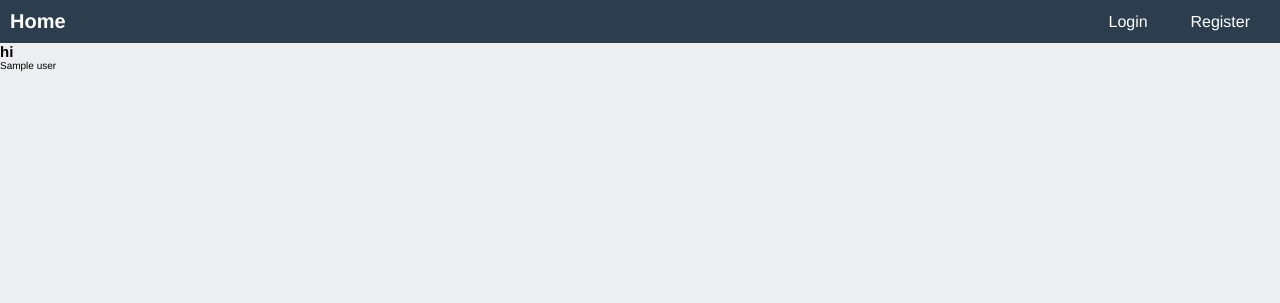
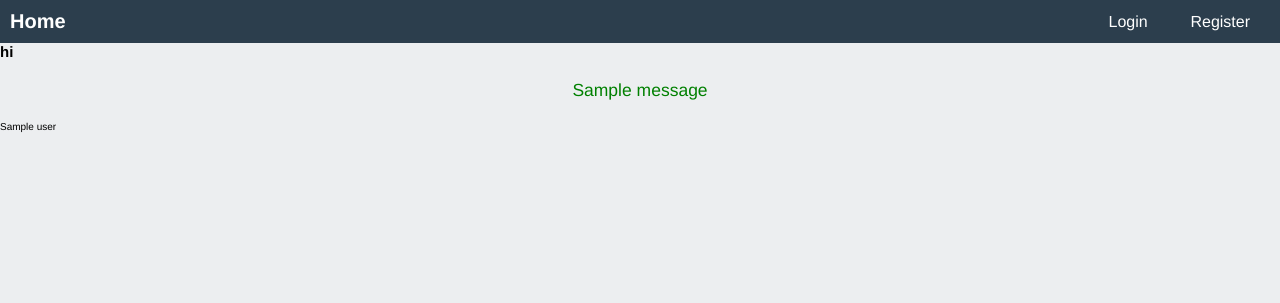
Before and after one commit to dragosbus/social-network, a Flask app: page / in a window 1280 px wide. Shown: the top 303 px of the page. Run offline with Flask 2, Linux system fonts and the light colour scheme; one stand-in notice (Sample message) is shown; a database or web service that is not in the repository returns one stand-in record (values such as "Sample title"); some libraries are stand-ins or nearby versions.

Commit message:
alert the user when the register is successfull and redirect it to the index page

```diff
--- a/project/app.py
+++ b/project/app.py
@@ -46,7 +46,8 @@ def register():
         values = (user_username, user_email, user_pass, datetime.now(), False)
 
         model.add_user(query, values)
-
+        flash('Registred Successfuly!')
+        return redirect(url_for('index'))
 
     return render_template('register.html')
 
--- a/project/static/css/style.css
+++ b/project/static/css/style.css
@@ -131,6 +131,14 @@ button[disabled] {
   text-align: center;
 }
 
+.success-flash {
+  margin: 2rem auto;
+  width: 100%;
+  font-size: 1.75rem;
+  color: green;
+  text-align: center;
+}
+
 @media (min-width: 660px) {
   .form {
     width: 65%;
--- a/project/templates/index.html
+++ b/project/templates/index.html
@@ -1,6 +1,15 @@
 {% extends 'base.html' %}
 {% block content %}
   <h2>hi</h2>
+  {% with messages = get_flashed_messages() %}
+  {% if messages %}
+    <ul class=flashes>
+    {% for message in messages %}
+      <li class="success-flash">{{ message }}</li>
+    {% endfor %}
+    </ul>
+  {% endif %}
+{% endwith %}
   <ul>
     {% for user in users %}
       <li>{{user[1]}}</li>
```
